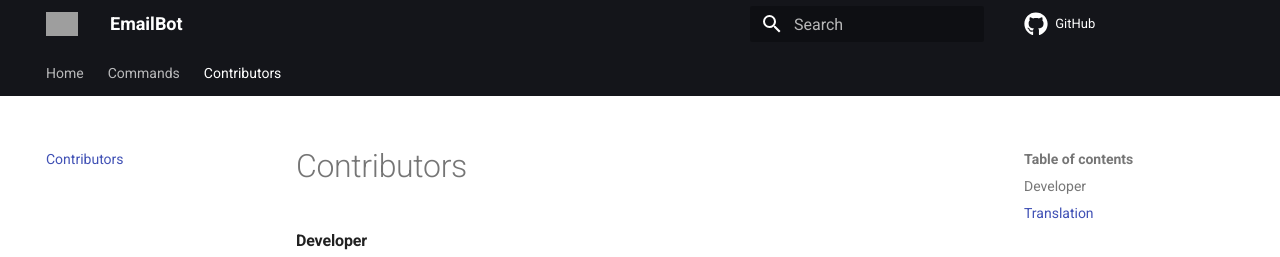
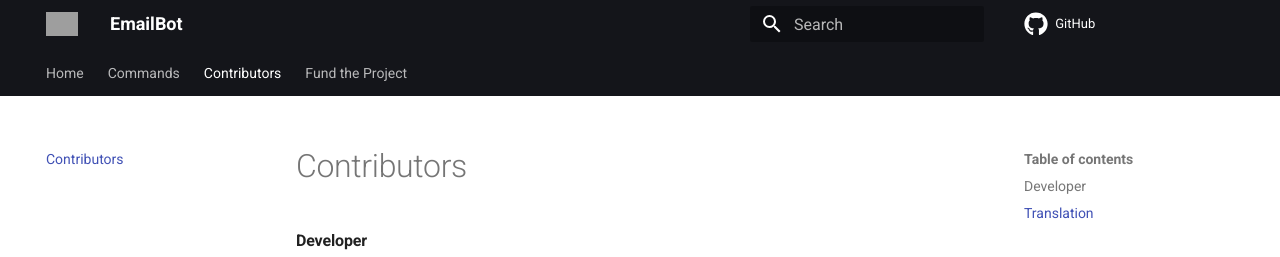
Before and after one commit to lkaesberg/EmailVerify, an MkDocs documentation site: the page built from docs/contributing.md, in a window 1280 px wide. Shown: the top 257 px of the page. Built offline with MkDocs 1.6.1 and Material for MkDocs 9.7.7, drawn with Linux system fonts in a browser that asks for light colours; comment, search, counter and statistics services are not loaded; grey boxes are pictures that could not be loaded.

Commit message:
Update mkdocs.yml

```diff
--- a/mkdocs.yml
+++ b/mkdocs.yml
@@ -16,3 +16,4 @@ nav:
   - 'index.md'
   - 'commands.md'
   - 'contributing.md'
+  - Fund the Project: https://www.paypal.com/donate/?hosted_button_id=22PJP92QSLB2J
```
